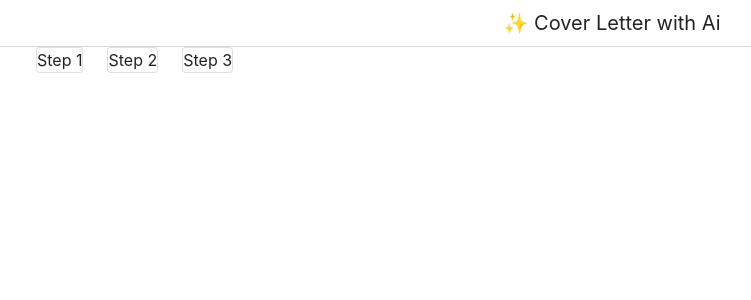
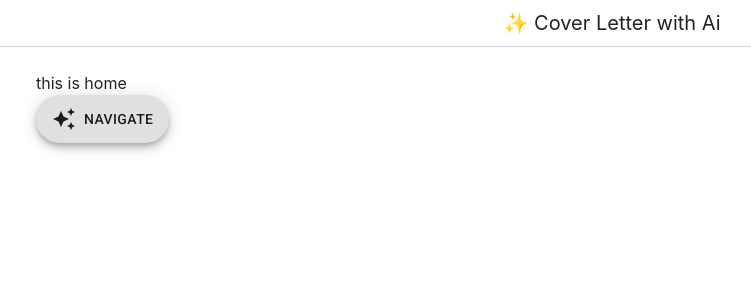
Before and after one commit to AravindPrabash/cover-letter-builder, a React (Vite) app: page / in a window 1280 px wide. Shown: the top 300 px of the page, without its empty margins (28-779 px from the left). Built offline with nearby package versions, Linux system fonts and the light colour scheme.

Commit message:
home component added

```diff
--- /dev/null
+++ b/src/app/consts.ts
@@ -0,0 +1,4 @@
+export const URI_LIST = {
+  COVER_LETTER_GENERATOR: 'cover-letter-generator',
+  HOME: '/'
+};
--- /dev/null
+++ b/src/routes/home/index.tsx
@@ -0,0 +1,20 @@
+import { Fab } from '@mui/material';
+import AutoAwesomeIcon from '@mui/icons-material/AutoAwesome';
+import { useNavigate } from 'react-router-dom';
+import { URI_LIST } from '../../app/consts';
+
+const Home = () => {
+  const navigate = useNavigate();
+  const handleFabClick = () => navigate(URI_LIST.COVER_LETTER_GENERATOR);
+  return (
+    <>
+      <div>this is home</div>
+      <Fab onClick={handleFabClick} variant="extended">
+        <AutoAwesomeIcon sx={{ mr: 1 }} />
+        Navigate
+      </Fab>
+    </>
+  );
+};
+
+export default Home;
--- a/src/routes/root.tsx
+++ b/src/routes/root.tsx
@@ -1,4 +1,4 @@
-import { Container } from '@mui/material';
+import { Box, Container } from '@mui/material';
 import { Outlet } from 'react-router-dom';
 import Header from '../components/header/Header';
 
@@ -7,7 +7,9 @@ export default function Root() {
     <>
       <Header />
       <Container>
-        <Outlet />
+        <Box sx={{ pt: 3 }}>
+          <Outlet />
+        </Box>
       </Container>
     </>
   );
```
Also changed, not shown: src/App.tsx (+7 -1 lines).
